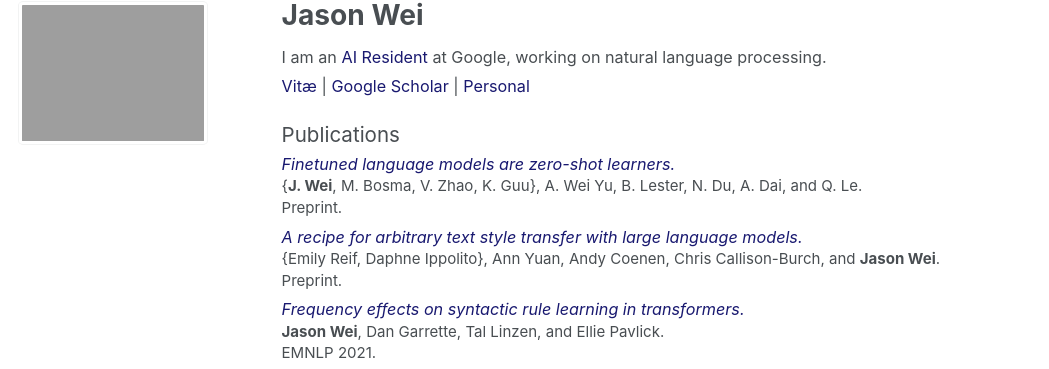
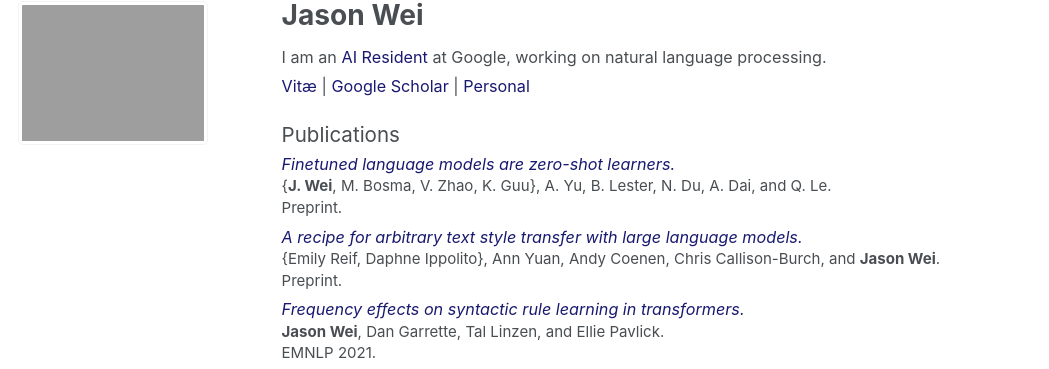
Before and after one commit to jasonwei20/jasonwei20.github.io, a Jekyll site: the page built from _pages/about.md, in a window 1280 px wide. Shown: the part 71-440 px from the top of the page, without its empty margins (0-1049 px from the left). Built offline with Jekyll 4.4.1, drawn with Linux system fonts in a browser that asks for light colours.

Commit message:
Update about.md

```diff
--- a/_pages/about.md
+++ b/_pages/about.md
@@ -25,7 +25,7 @@
 </p>
 <p style="margin-bottom: 0.5em; line-height: 1.33">
 <a href="https://arxiv.org/pdf/2109.01652" style="color:#191970" target="_blank"><i>Finetuned language models are zero-shot learners.</i></a><br>
-<span style="font-size:0.93em;">{<b>J. Wei</b>, M. Bosma, V. Zhao, K. Guu}, A. Wei Yu, B. Lester, N. Du, A. Dai, and Q. Le.<br>
+<span style="font-size:0.93em;">{<b>J. Wei</b>, M. Bosma, V. Zhao, K. Guu}, A. Yu, B. Lester, N. Du, A. Dai, and Q. Le.<br>
 Preprint.</span>
 </p>
 <p style="margin-bottom: 0.5em; line-height: 1.33">
```
